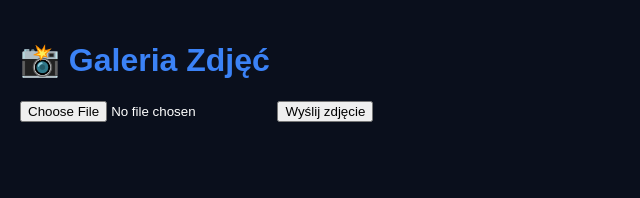
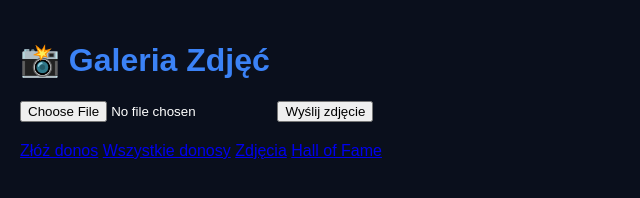
Before and after one commit to sebarybka2115-create/Donos-na-wszystkich.Slupsk, a plain HTML site: page zdjecia.html in a window 1280 px wide. Shown: the whole page, without its empty margins (0-640 px from the left). Drawn offline with Linux system fonts and the light colour scheme; no server answers.

Commit message:
Update zdjecia.html

```diff
--- a/zdjecia.html
+++ b/zdjecia.html
@@ -22,6 +22,12 @@
     <button type="submit">Wyślij zdjęcie</button>
   </form>
   <div class="gallery" id="gallery"></div>
+<nav>
+  <a href="index.html">Złóż donos</a>
+  <a href="donosy.html">Wszystkie donosy</a>
+  <a href="zdjecia.html">Zdjęcia</a>
+  <a href="hof.html">Hall of Fame</a>
+</nav>
 
   <script>
   const firebaseConfig = {
```
